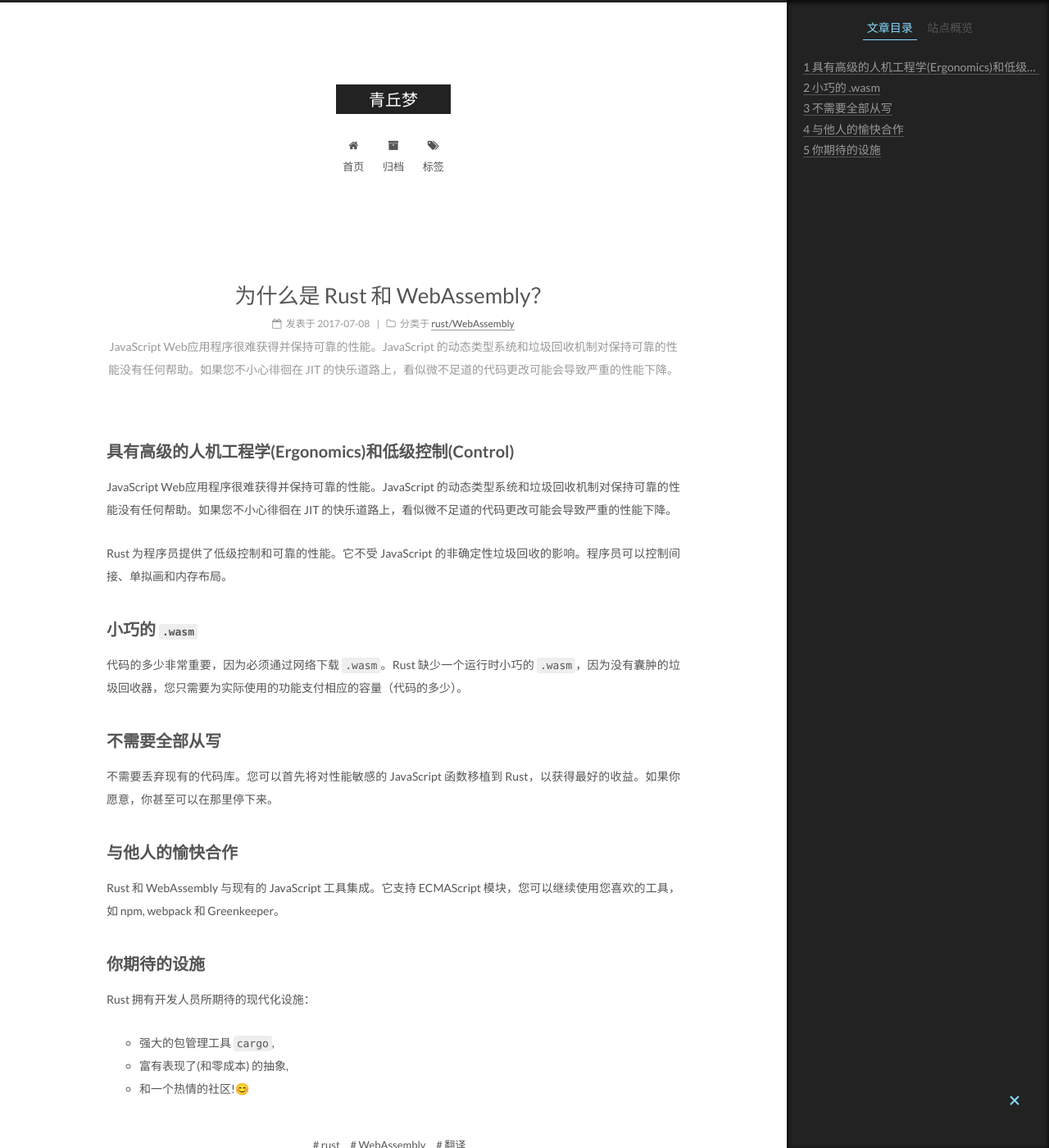
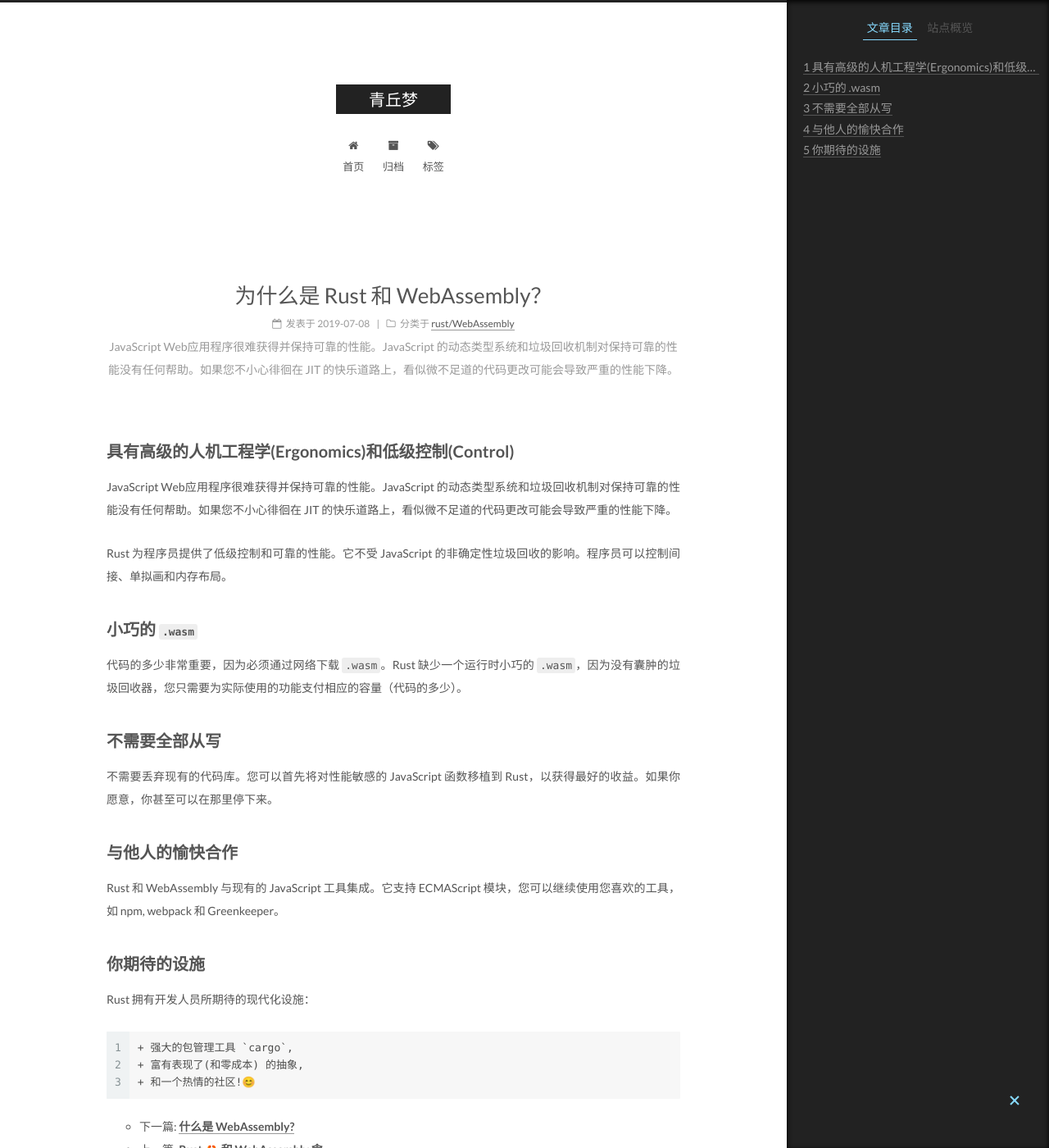
Before and after one commit to lkighy/lkighy.github.io, a Jekyll site: the page built from _posts/2019-07-08-为什么是Rust和WebAssmbly.md, in a window 1280 px wide and 1400 px high. Shown: the whole window at 82% size. Built offline with Jekyll 4.4.1, drawn with Linux system fonts in a browser that asks for light colours; some of the changed text lies outside the part shown.

Commit message:
更新了文章,添加了上下篇的链接,方便直接观看

```diff
--- a/_posts/2017-07-08-为什么是Rust和WebAssmbly.md
+++ b/_posts/2019-07-08-为什么是Rust和WebAssmbly.md
@@ -27,6 +27,16 @@ Rust 和 WebAssembly 与现有的 JavaScript 工具集成。它支持 ECMAScript
 ## 你期待的设施
 
 Rust 拥有开发人员所期待的现代化设施：
-- 强大的包管理工具 `cargo`,
-- 富有表现了(和零成本) 的抽象,
-- 和一个热情的社区!😊
+
+    + 强大的包管理工具 `cargo`,
+    + 富有表现了(和零成本) 的抽象,
+    + 和一个热情的社区!😊
+
+- 下一篇: [**什么是 WebAssembly?**](/rust/webassembly/2019/07/09/什么是WebAssmbly/)
+- 上一篇: [**Rust 🦀 和 WebAssembly 🕸**](rust/webassembly/2019/07/07/rust-%E5%92%8C-WebAsembly/)
+
+---
+- via: [https://rustwasm.github.io/book/introduction.html](https://rustwasm.github.io/book/introduction.html)
+- 作者: -
+- 译者: lkighy
+- 校对: -
```
Also changed, not shown: _posts/2019-07-07-rust-和-WebAsembly.md (+9 -0 lines), _posts/2019-07-09-什么是WebAssembly.md (added, +53 -0 lines).
